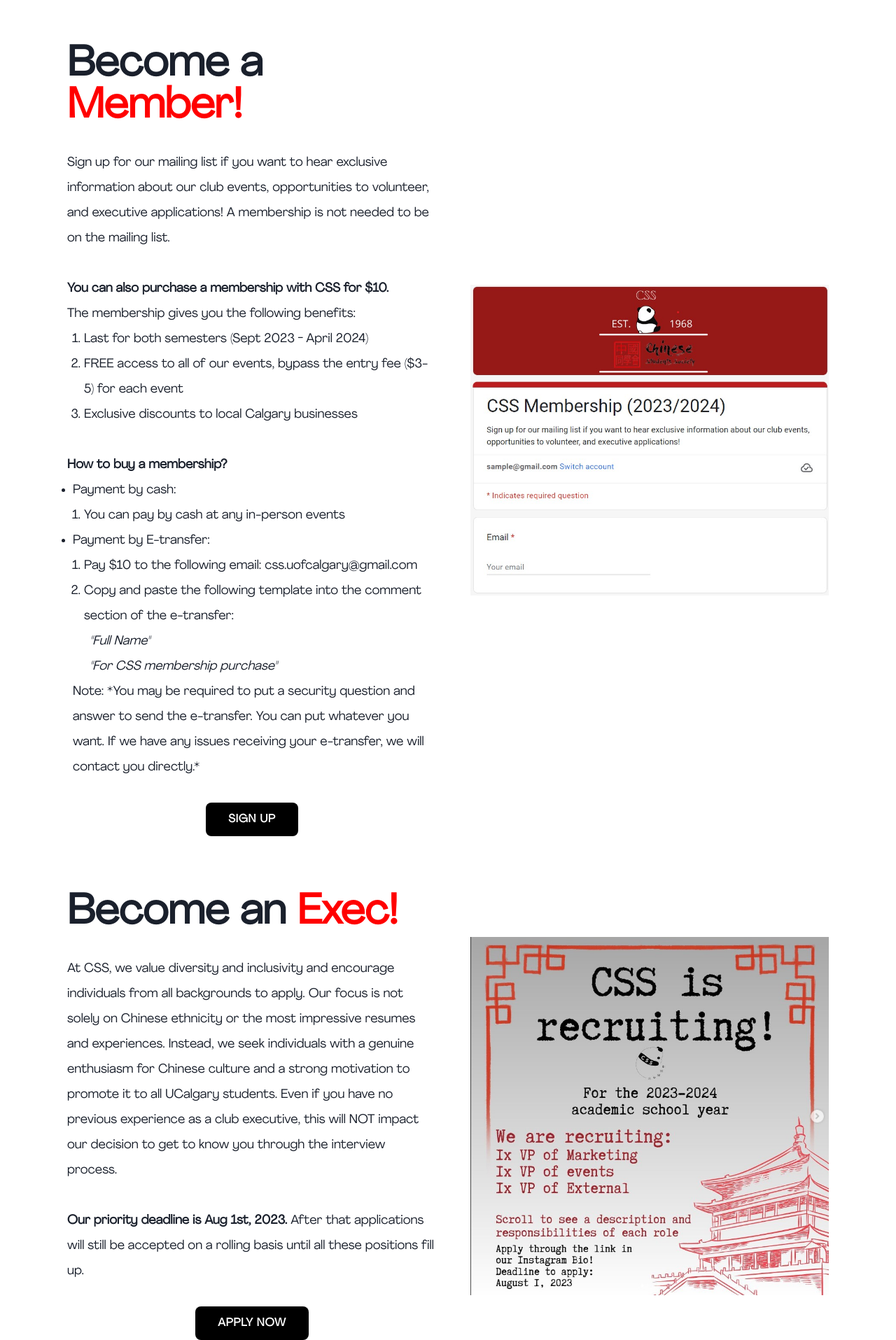
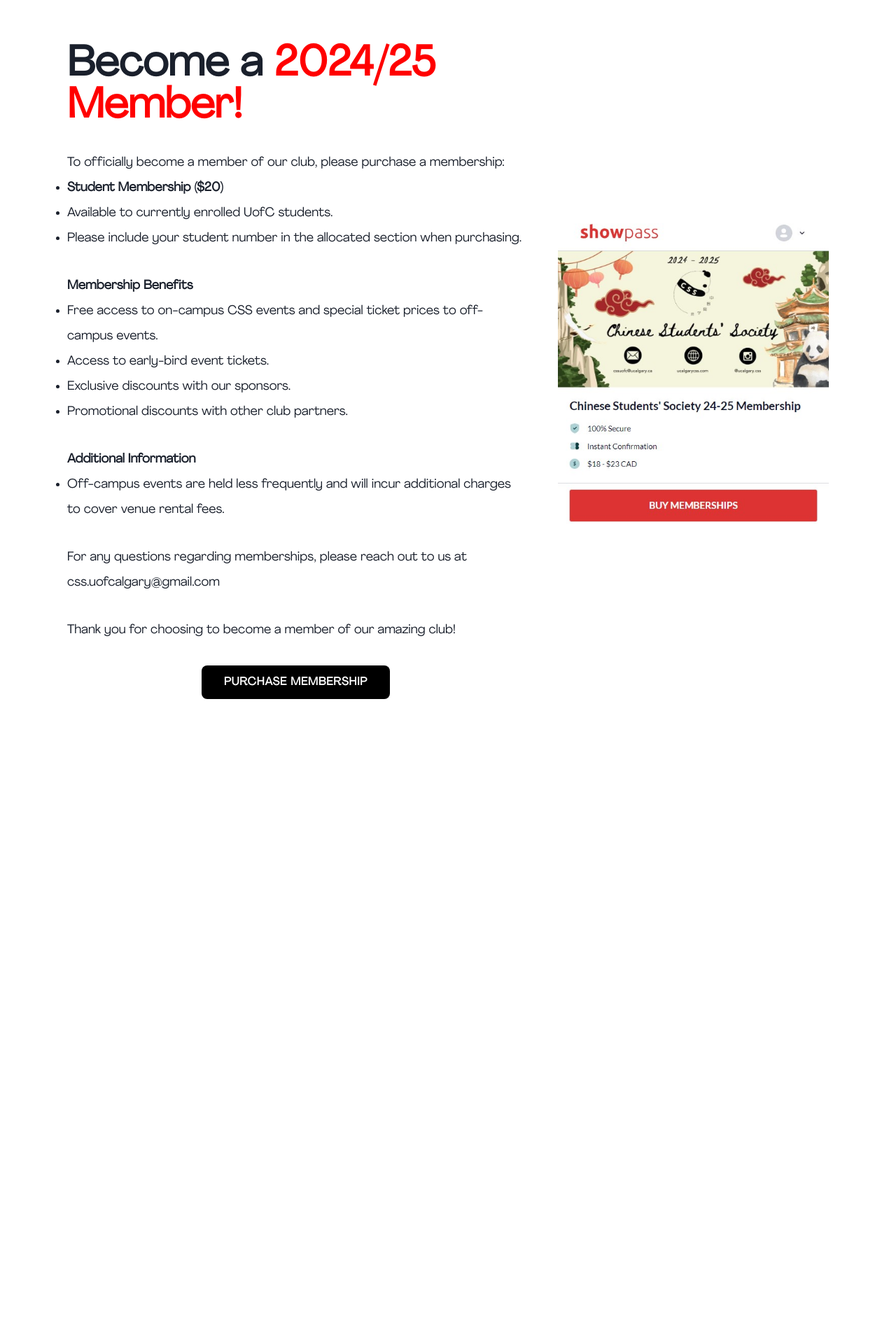
Before and after one commit to allennguyen01/UCalgary-CSS, a React (Vite) app: page /get-involved in a window 1280 px wide. Shown: the part 97-2012 px from the top of the page at 70% size. After the commit the page ends 1160 px from the top, so only its background shows below. Built offline with nearby package versions, Linux system fonts and the light colour scheme.

Commit message:
feat: update 2024/25 membership

```diff
--- a/index.html
+++ b/index.html
@@ -15,10 +15,10 @@
 
     <title>UCalgary Chinese Students' Society</title>
   </head>
-  <body class="flex flex-col h-screen font-agrandir">
+  <body class="flex flex-col font-agrandir">
     <div
       id="root"
-      class="flex flex-col my-4 lg:my-8 mx-4 lg:mx-16 gap-4 lg:gap-8 h-full"
+      class="flex flex-col py-4 lg:py-8 mx-4 lg:mx-16 gap-4 lg:gap-8 min-h-screen"
     ></div>
     <script type="module" src="/src/main.jsx"></script>
   </body>
--- a/src/pages/GetInvolved.jsx
+++ b/src/pages/GetInvolved.jsx
@@ -1,119 +1,64 @@
+import { Button } from "@chakra-ui/react";
+import membershipImg from "../assets/images/get-involved/showpass-membership-mobile.jpg";
 import SignUpButton from "../components/SignUpButton";
-import membershipImg from "../assets/images/get-involved/membership-google-form.jpg";
-import execImg from "../assets/images/get-involved/exec-recruitment-post.jpg";
 
 function GetInvolved() {
   return (
     <div className="flex flex-col gap-8 lg:gap-20 m-2 lg:m-8">
       <section
         id="member-signup"
-        className="flex flex-col lg:flex-row gap-8 lg:gap-12"
+        className="flex flex-col justify-center items-center lg:flex-row gap-8 lg:gap-12 text-sm/loose lg:text-lg/loose"
       >
         <div className="flex flex-col gap-4 lg:gap-8 items-start">
           <h1 className="text-3xl lg:text-6xl font-bold">
-            Become a <span className="text-red">Member!</span>
+            Become a <span className="text-red">2024/25 Member!</span>
           </h1>
-          <article className="text-sm/loose lg:text-lg/loose">
+          <ul className="list-disc">
             <p>
-              Sign up for our mailing list if you want to hear exclusive
-              information about our club events, opportunities to volunteer, and
-              executive applications! A membership is not needed to be on the
-              mailing list.
+              To officially become a member of our club, please purchase a
+              membership:
             </p>
-            <br />
-            <p>
-              <span className="font-bold">
-                You can also purchase a membership with CSS for $10.
-              </span>
-              <br />
-              The membership gives you the following benefits:
-              <ol className="list-decimal ml-6">
-                <li>Last for both semesters (Sept 2023 - April 2024)</li>
+            <li className="font-bold">Student Membership ($20)</li>
+            <li>Available to currently enrolled UofC students.</li>
             <li>
-                  FREE access to all of our events, bypass the entry fee ($3-5)
-                  for each event
-                </li>
-                <li>Exclusive discounts to local Calgary businesses</li>
-              </ol>
-            </p>
-            <br />
-            <p>
-              <span className="font-bold">How to buy a membership?</span>
-              <ul className="list-disc ml-2">
-                <li>
-                  Payment by cash:
-                  <ul className="list-decimal ml-4">
-                    <li>You can pay by cash at any in-person events</li>
-                  </ul>
-                </li>
-                <li>
-                  Payment by E-transfer:
-                  <ol className="list-decimal ml-4">
-                    <li>
-                      Pay $10 to the following email: css.uofcalgary@gmail.com
-                    </li>
-                    <li>
-                      Copy and paste the following template into the comment
-                      section of the e-transfer:
-                      <div className="ml-2 italic">
-                        <p>&quot;Full Name&quot;</p>
-                        <p>&quot;For CSS membership purchase&quot;</p>
-                      </div>
-                    </li>
-                  </ol>
-                  <p>
-                    Note: *You may be required to put a security question and
-                    answer to send the e-transfer. You can put whatever you
-                    want. If we have any issues receiving your e-transfer, we
-                    will contact you directly.*
-                  </p>
+              Please include your student number in the allocated section when
+              purchasing.
             </li>
           </ul>
+          <ul className="list-disc">
+            <p className="font-bold">Membership Benefits</p>
+            <li>
+              Free access to on-campus CSS events and special ticket prices to
+              off-campus events.
+            </li>
+            <li>Access to early-bird event tickets.</li>
+            <li>Exclusive discounts with our sponsors.</li>
+            <li>Promotional discounts with other club partners.</li>
+          </ul>
+          <ul className=" list-disc">
+            <p className="font-bold">Additional Information</p>
+            <li>
+              Off-campus events are held less frequently and will incur
+              additional charges to cover venue rental fees.
+            </li>
+          </ul>
+          <p>
+            For any questions regarding memberships, please reach out to us at
+            css.uofcalgary@gmail.com
           </p>
-          </article>
+          <p>Thank you for choosing to become a member of our amazing club!</p>
           <SignUpButton
-            link="https://forms.gle/3248imb2hsHckP3KA"
-            title="SIGN UP"
+            link="https://www.showpass.com/m/chinese-students-society-24-25-membership/"
+            title="PURCHASE MEMBERSHIP"
           />
         </div>
+        <a href="https://www.showpass.com/m/chinese-students-society-24-25-membership/">
           <img
             src={membershipImg}
             alt="Screenshot of membership google form"
             className="w-[32rem] object-contain"
           />
-      </section>
-      <section
-        id="exec-signup"
-        className="flex flex-col lg:flex-row gap-8 lg:gap-12"
-      >
-        <div className="flex flex-col gap-4 lg:gap-8 items-start">
-          <h1 className="text-3xl lg:text-6xl font-bold">
-            Become an <span className="text-red">Exec!</span>
-          </h1>
-          <p className="text-sm/loose lg:text-lg/loose">
-            At CSS, we value diversity and inclusivity and encourage individuals
-            from all backgrounds to apply. Our focus is not solely on Chinese
-            ethnicity or the most impressive resumes and experiences. Instead,
-            we seek individuals with a genuine enthusiasm for Chinese culture
-            and a strong motivation to promote it to all UCalgary students. Even
-            if you have no previous experience as a club executive, this will
-            NOT impact our decision to get to know you through the interview
-            process. <br />
-            <br />
-            <strong>Our priority deadline is Aug 1st, 2023. </strong>After that
-            applications will still be accepted on a rolling basis until all
-            these positions fill up.
-          </p>
-          <SignUpButton
-            link="https://forms.gle/nq3kVm4UHiVKpq2U6"
-            title="APPLY NOW"
-          />
-        </div>
-        <img
-          src={execImg}
-          alt="Screenshot of exec application post"
-          className="w-[32rem] object-contain"
-        />
+        </a>
       </section>
     </div>
   );
```
Also changed, not shown: src/assets/images/get-involved/showpass-membership-mobile.jpg (added), src/assets/images/get-involved/showpass-membership.jpg (added). Lines whose indentation alone changed are shown as unchanged.
